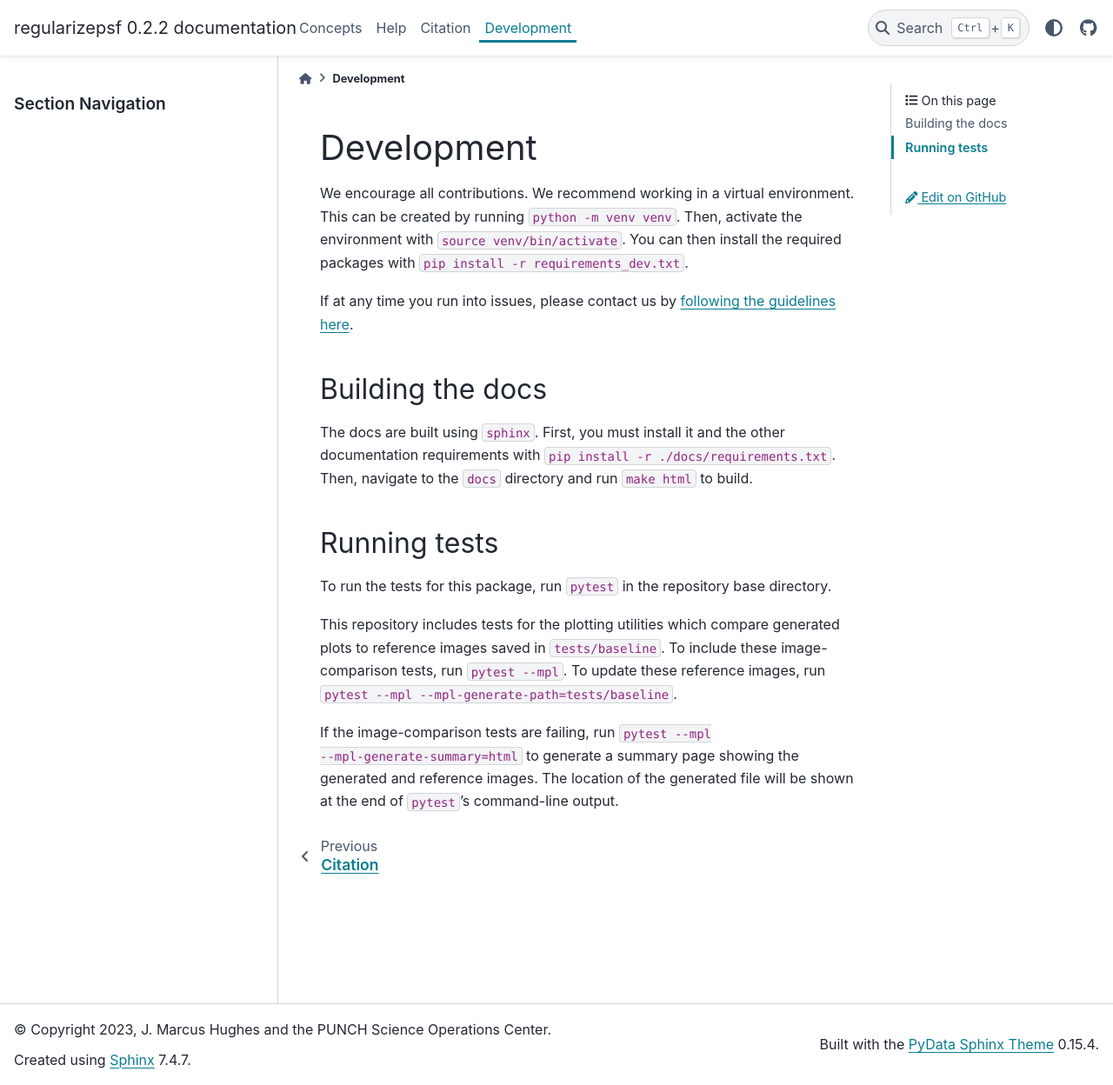
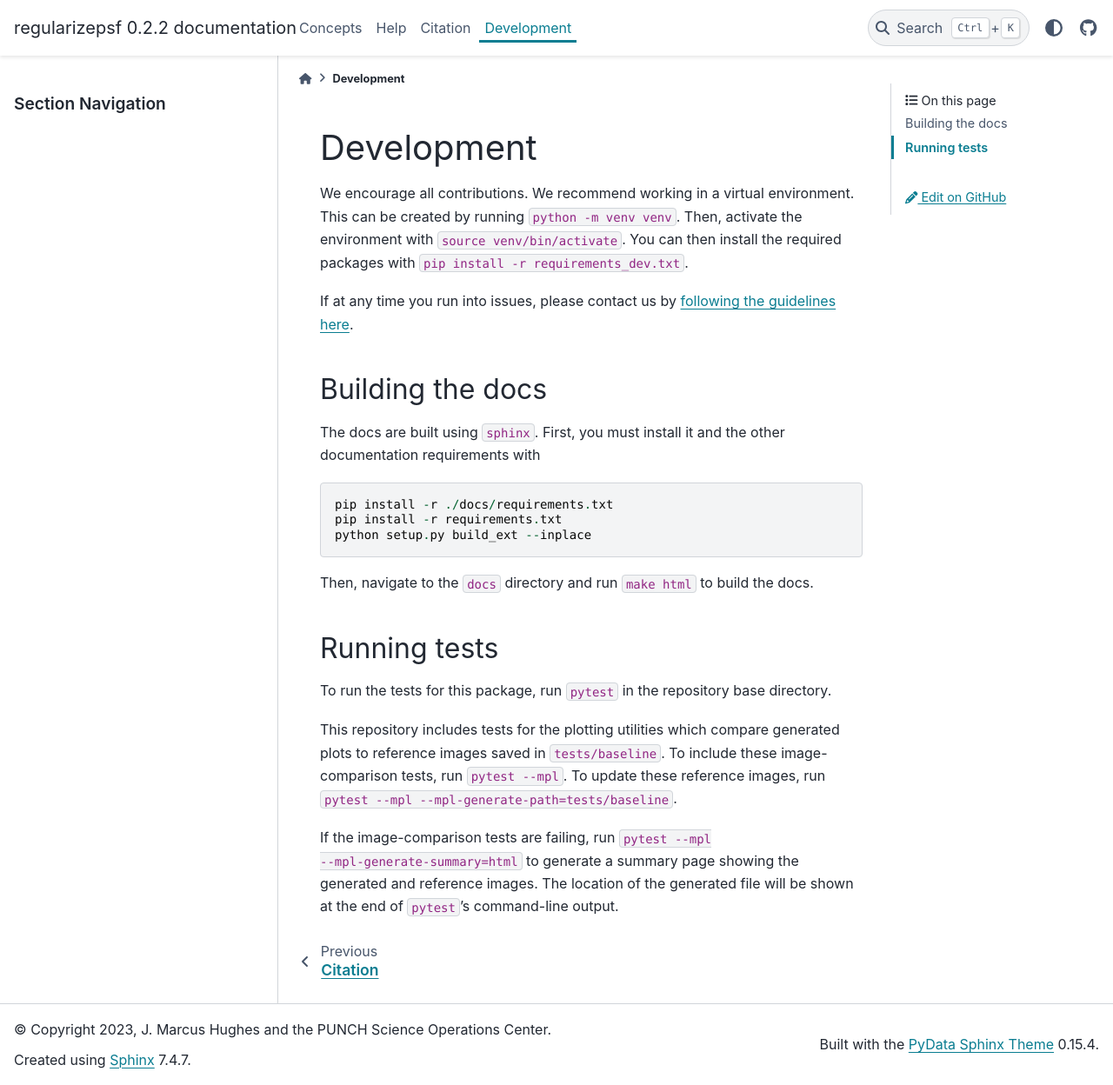
Before and after one commit to punch-mission/regularizepsf, a Sphinx documentation site: the page built from docs/source/development.rst, in a window 1280 px wide and 1248 px high. Shown: the whole window at 87% size. Built offline with Sphinx 7.4.7 and the PyData theme 0.15.4, drawn with Linux system fonts in a browser that asks for light colours; pages that are not in the unit, such as notebooks, are missing from menus.

Commit message:
updates doc build instructions

```diff
--- a/docs/source/development.rst
+++ b/docs/source/development.rst
@@ -8,8 +8,13 @@ If at any time you run into issues, please contact us by :doc:`following the gui
 
 Building the docs
 ------------------
-The docs are built using ``sphinx``. First, you must install it and the other documentation requirements with
-``pip install -r ./docs/requirements.txt``. Then, navigate to the ``docs`` directory and run ``make html`` to build.
+The docs are built using ``sphinx``. First, you must install it and the other documentation requirements with ::
+
+    pip install -r ./docs/requirements.txt
+    pip install -r requirements.txt
+    python setup.py build_ext --inplace
+
+Then, navigate to the ``docs`` directory and run ``make html`` to build the docs.
 
 Running tests
 -------------
```
